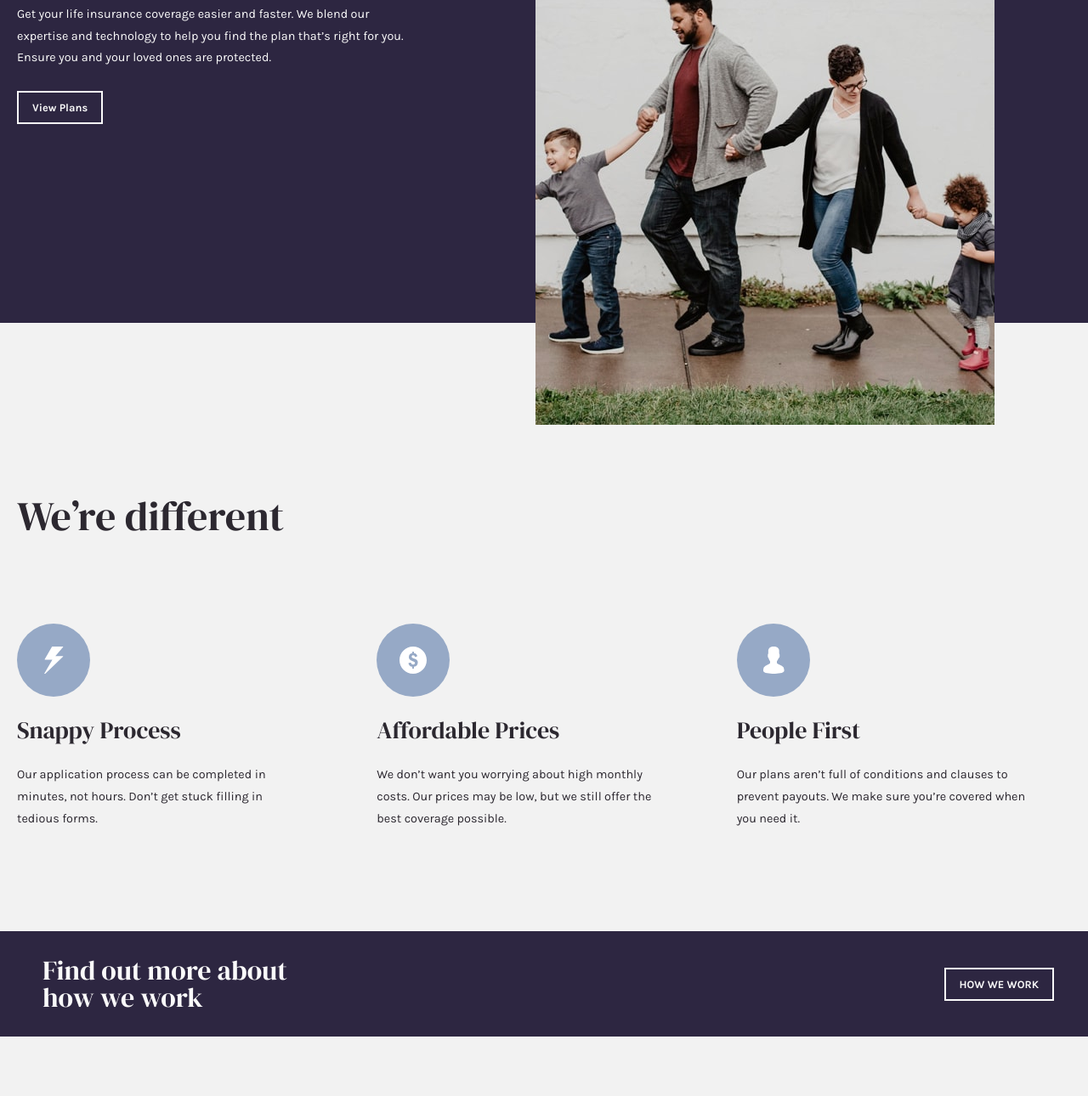
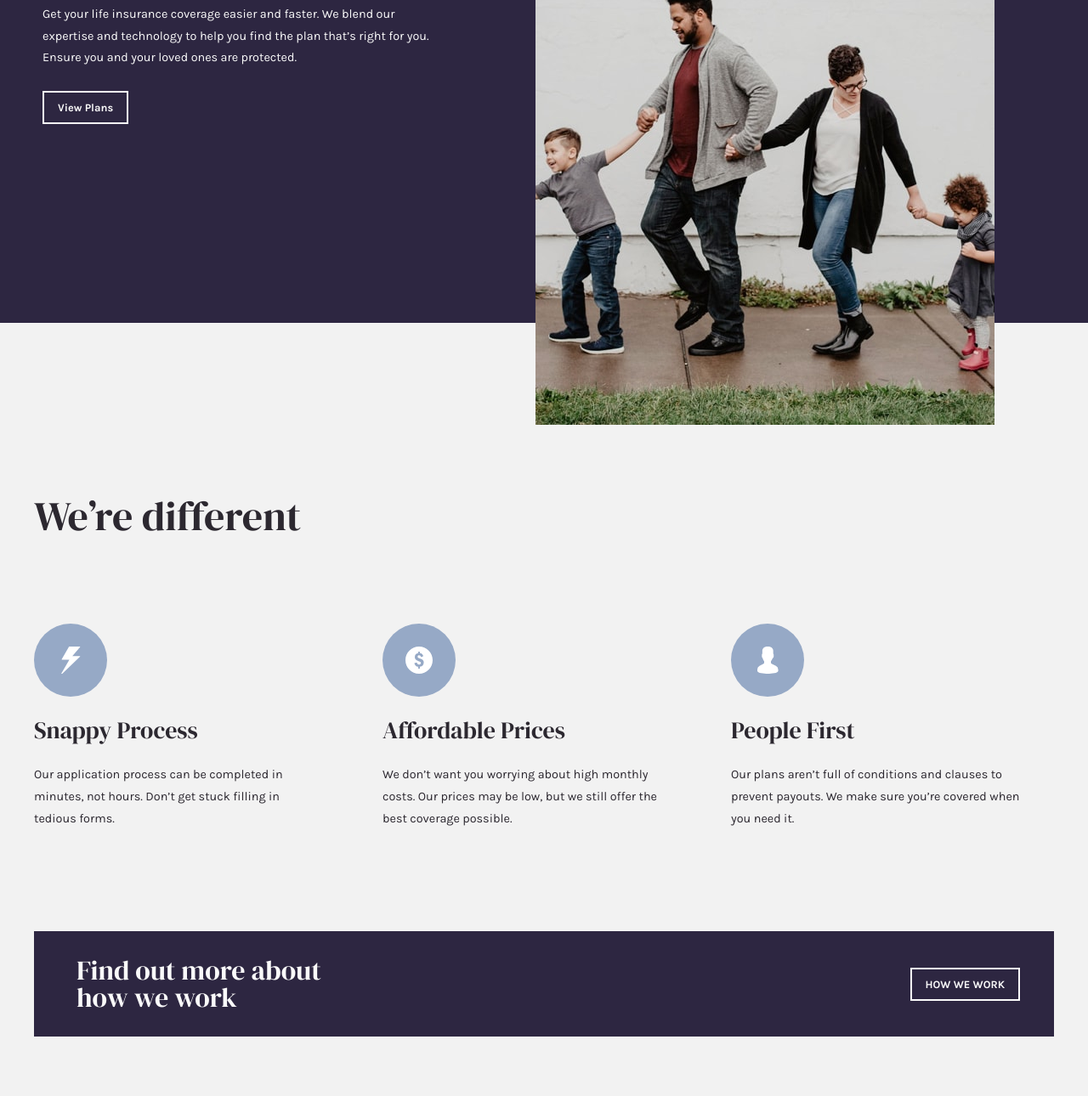
Before and after one commit to FelipeAmorimDev/Insure-landing-page, a plain HTML site: page index.html in a window 1280 px wide. Shown: the part 305-1595 px from the top of the page at 85% size. Drawn offline with Linux system fonts and the light colour scheme.

Commit message:
Corrigido alguns bug

```diff
--- a/css/gerais/footer.css
+++ b/css/gerais/footer.css
@@ -3,7 +3,7 @@
 }
 
 .footer-container{
-  max-width: 1440px;
+  max-width: 1200px;
   margin: 0 auto;
   padding: 20px;
   gap: 40px;
--- a/css/gerais/header.css
+++ b/css/gerais/header.css
@@ -3,7 +3,7 @@
 }
 
 .header-container{
-  max-width: 1440px;
+  max-width: 1200px;
   margin: 0 auto;
   display: flex;
   justify-content: space-between;
--- a/css/home/section-aboutus.css
+++ b/css/home/section-aboutus.css
@@ -1,6 +1,6 @@
 .section-aboutus{
   display: grid;
-  max-width: 1440px;
+  max-width: 1200px;
   margin: 0 auto 100px;
   gap: 100px;
   padding: 20px;
--- a/css/home/section-principal.css
+++ b/css/home/section-principal.css
@@ -6,7 +6,7 @@
 }
 
 .principal-container{
-  max-width: 1440px;
+  max-width: 1200px;
   margin: 0 auto;
   display: grid;
   grid-template-columns: repeat(2,1fr);
--- a/css/home/section-wework.css
+++ b/css/home/section-wework.css
@@ -1,7 +1,7 @@
 .about-us-more{
   background-color: var(--cor-3);
   display: flex;
-  max-width: 1440px;
+  max-width: 1200px;
   margin: 0 auto;
   padding: 30px 0;
   box-sizing: border-box;
```
